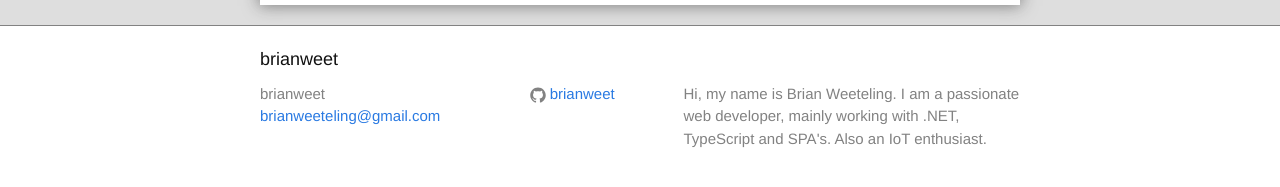
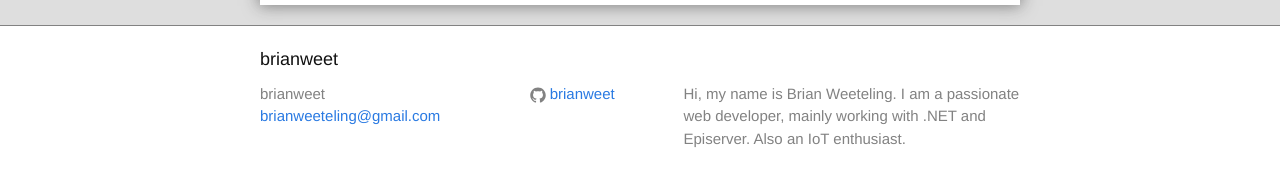
Before and after one commit to brianweet/brianweet.github.io, a Jekyll site: the page built from index.html, in a window 1280 px wide. Shown: the part 1389-1576 px from the top of the page. Built offline with Jekyll 4.4.1, drawn with Linux system fonts in a browser that asks for light colours; nearby versions of some CDN libraries.

Commit message:
Add episerver to description

```diff
--- a/_config.yml
+++ b/_config.yml
@@ -3,7 +3,7 @@ title: brianweet
 email: brianweeteling@gmail.com
 description: >
   Hi, my name is Brian Weeteling.
-  I am a passionate web developer, mainly working with .NET, TypeScript and SPA's. Also an IoT enthusiast.
+  I am a passionate web developer, mainly working with .NET and Episerver. Also an IoT enthusiast.
 baseurl: "" # the subpath of your site, e.g. /blog/
 url: "https://brianweet.github.io" # the base hostname & protocol for your site
 github_username:  brianweet
```
